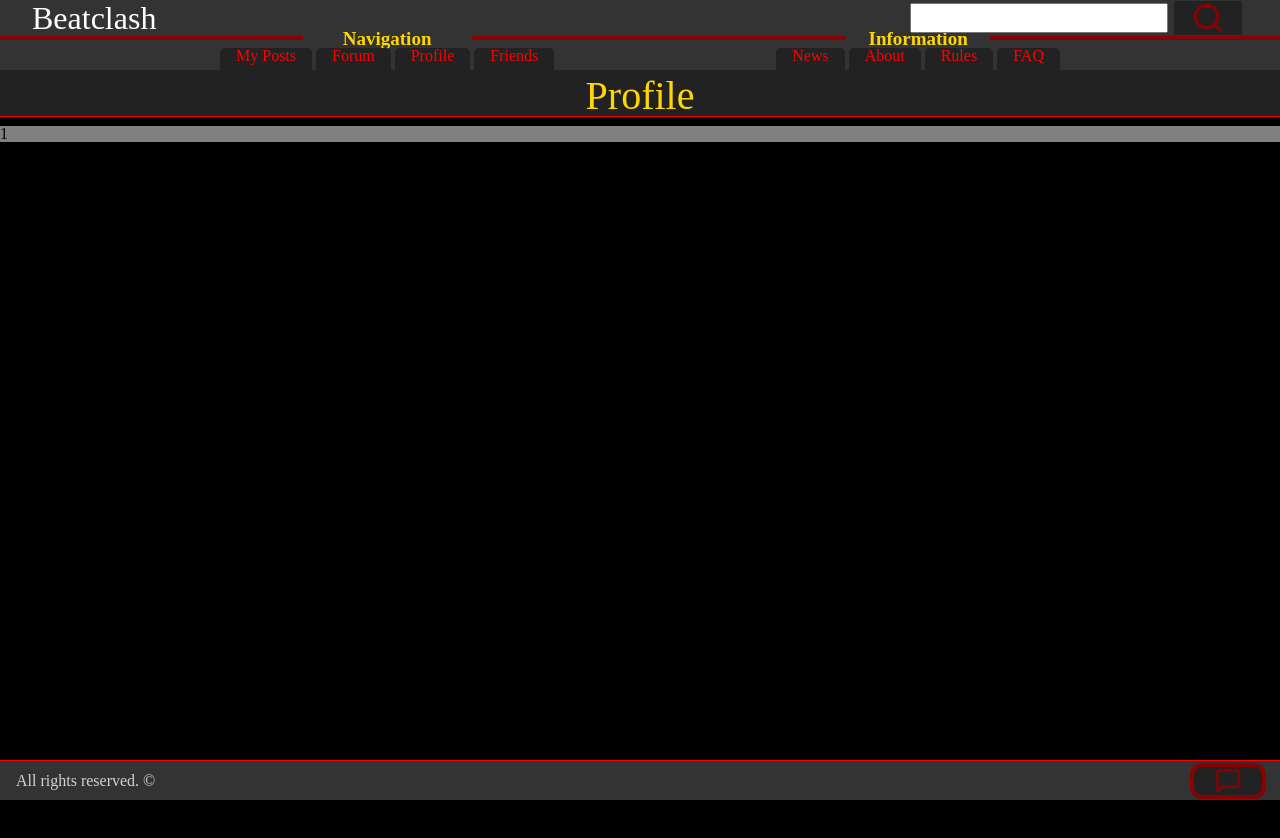
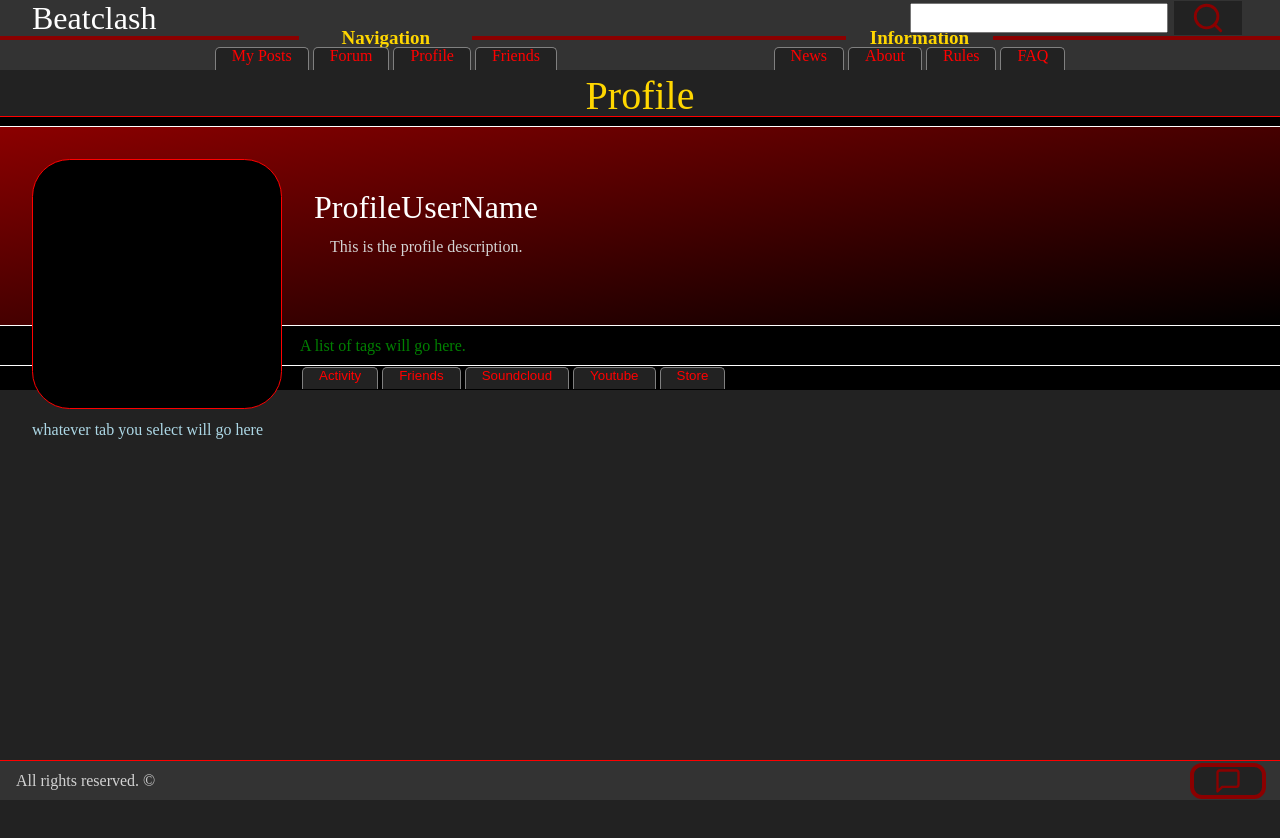
Before and after one commit to K413N/Beatclash, a React (Create React App) app in the folder client/: page /profile/1 in a window 1280 px wide. Shown: the top 838 px of the page. Before the commit the page ends 800 px from the top, so only its background shows below. Built offline with nearby package versions, Linux system fonts and the light colour scheme.

Commit message:
generic profile layout

```diff
--- a/client/src/Components/NavBar.js
+++ b/client/src/Components/NavBar.js
@@ -179,6 +179,10 @@ text-decoration: none;
 background-color: #222;
 color: red;
 border-radius: 5px 5px 0 0;
+border-width: 1px;
+border-style: solid;
+border-bottom-width: 0;
+border-color: gray;
 
 &&:hover {
     background-color: #333;
--- a/client/src/Profile.js
+++ b/client/src/Profile.js
@@ -1,5 +1,5 @@
 import styled from "styled-components";
-import { useParams } from "react-router-dom";
+import { useParams, NavLink } from "react-router-dom";
 import { Context } from "./Components/Context";
 import { useContext } from "react";
 
@@ -10,12 +10,129 @@ const Profile = () => {
 
     return(
         <Wrapper chat={chat}>
-        <div>{profileId}</div>
+        <ProfileWrapper>
+            <AvatarWrapper />
+            <ProfileCol>
+            <ProfileUserName>ProfileUserName</ProfileUserName>
+            <ProfileStatus>This is the profile description.</ProfileStatus>
+            </ProfileCol>
+        </ProfileWrapper>
+        <TagBoxWrapper>
+            <TagBox>A list of tags will go here.</TagBox>
+        </TagBoxWrapper>
+        <TabWrapper>
+            <Tabs>
+                <TabButton>Activity</TabButton>
+                <TabButton>Friends</TabButton>
+                <TabButton>Soundcloud</TabButton>
+                <TabButton>Youtube</TabButton>
+                <TabButton>Store</TabButton>
+                </Tabs>
+        </TabWrapper>
+        <LowerWrapper>whatever tab you select will go here</LowerWrapper>
         </Wrapper>
     )
 }
 
 export default Profile;
+
+const LowerWrapper = styled.div`
+width: 100%;
+height: 540px;
+background-color: #222;
+color: lightblue;
+padding: 32px;
+`
+
+const TabButton = styled.button`
+margin: 0 2px 0 2px;
+padding: 0 16px 6px 16px;
+height: 100%;
+text-decoration: none;
+background-color: #222;
+color: red;
+border-radius: 5px 5px 0 0;
+border-width: 1px;
+border-style: solid;
+border-bottom-width: 0;
+border-color: gray;
+
+&&:hover {
+    background-color: #333;
+    color: gold;
+}
+`
+
+const Tabs = styled.div`
+margin-left: 300px;
+`
+
+const TagBox = styled.div`
+margin-left: 300px;
+color: green;
+`
+
+const TabWrapper = styled.div`
+display: flex;
+flex-direction: row;
+align-items: center;
+background-color: black;
+width: 100%;
+height: 24px;
+`
+
+const TagBoxWrapper = styled.div`
+display: flex;
+flex-direction: row;
+align-items: center;
+background-color: black;
+width: 100%;
+height: 40px;
+border-bottom-style: solid;
+border-bottom-width: 1px;
+border-bottom-color: white;
+`
+
+const ProfileCol = styled.div`
+display: flex;
+flex-direction: column;
+padding: 32px;
+`
+
+const ProfileStatus = styled.div`
+font-size: 16px;
+color: lightgray;
+padding: 16px;
+`
+
+const ProfileUserName = styled.div`
+font-size: 32px;
+color: white;
+`
+
+const ProfileWrapper = styled.div`
+display: flex;
+flex-direction: row;
+background-image: linear-gradient(to bottom right, darkred, black);
+width: 100%;
+height: 200px;
+padding: 32px;
+border-style: solid;
+border-width: 1px;
+border-color: white;
+border-left-width: 0;
+border-right-width: 0;
+`
+
+const AvatarWrapper = styled.div`
+width: 250px;
+height: 250px;
+background-color: black;
+border-style: solid;
+border-width: 1px;
+border-color: red;
+border-radius: 15%;
+`
 
 const Wrapper = styled.div`
 margin-top: 126px;
```
